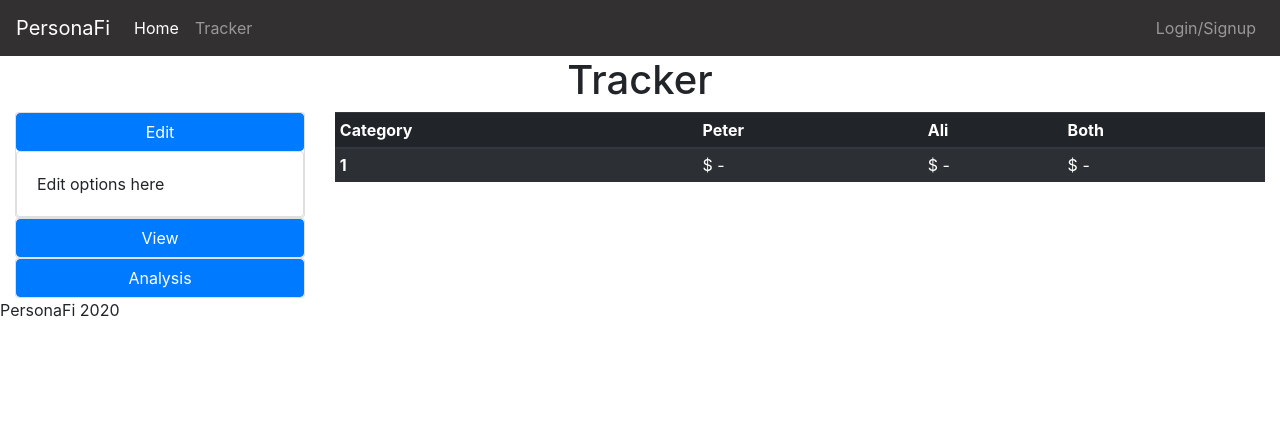
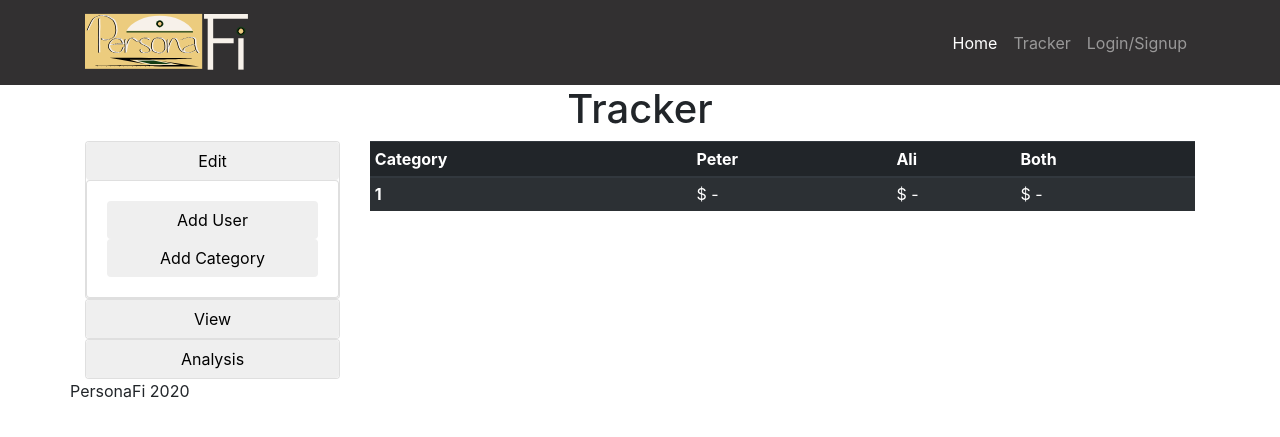
Before and after one commit to petervuyk456/persona_finance, a Flask app: page /tracker/ in a window 1280 px wide, after a click on "Edit". Shown: the top 437 px of the page. Run offline with Flask 2, Linux system fonts and the light colour scheme; parts of the project's set-up code (start-up, migrations or seed data) failed here and were passed over; some libraries are stand-ins or nearby versions.

Commit message:
Made changes to tracker page

```diff
--- a/services/web/project/config.py
+++ b/services/web/project/config.py
@@ -6,6 +6,7 @@ basedir = os.path.abspath(os.path.dirname(__file__))
 class Config(object):
     SQLALCHEMY_DATABASE_URI = os.getenv("DATABASE_URL", "sqlite://")
     STATIC_FOLDER = f'{os.getenv("APP_FOLDER")}/project/static'
+    SEND_FILE_MAX_AGE_DEFAULT = 10
 
 
 class ProductionConfig(Config):
--- a/services/web/project/static/style.css
+++ b/services/web/project/static/css/style.css
@@ -19,6 +19,11 @@ h1 {
 p {
   font-family: verdana;
   font-size: 20px;
+}
+
+#logo {
+  width: 20%;
+  height: auto;
 }
 
 #navbar {
--- a/services/web/project/static/hello.txt
+++ /dev/null
@@ -1 +0,0 @@
-hi!
--- a/services/web/project/templates/base.html
+++ b/services/web/project/templates/base.html
@@ -6,13 +6,13 @@
     <title>
       {% block title %}PersonaFi ~ Home{% endblock title %}
     </title>
-    <link rel="stylesheet" type="text/css" href="{{ url_for('static', filename='style.css')}}">
+    <link rel="stylesheet" type="text/css" href="/static/css/style.css">
     <link rel="stylesheet" href="https://stackpath.bootstrapcdn.com/bootstrap/4.1.0/css/bootstrap.min.css" integrity="sha384-9gVQ4dYFwwWSjIDZnLEWnxCjeSWFphJiwGPXr1jddIhOegiu1FwO5qRGvFXOdJZ4" crossorigin="anonymous">
     <link rel="stylesheet" href="https://use.fontawesome.com/releases/v5.0.10/css/all.css" integrity="sha384-+d0P83n9kaQMCwj8F4RJB66tzIwOKmrdb46+porD/OvrJ+37WqIM7UoBtwHO6Nlg" crossorigin="anonymous">
     </head>
 <body>
 {% include 'navbar.html' %}
-<div class="container-fluid">
+<div class="container">
     {% block body %}
     {% endblock %}
     {% include 'footer.html' %}
--- a/services/web/project/templates/navbar.html
+++ b/services/web/project/templates/navbar.html
@@ -1,5 +1,8 @@
 <nav id="navbar" class="navbar navbar-expand-lg navbar-dark">
-  <a class="navbar-brand" href="{{url_for('home.index')}}">PersonaFi</a>
+<div class="container">
+  <a class="navbar-brand" href={{ url_for('home.index') }}>
+    <img id="logo" alt="PersonaFi Logo" src={{ url_for('static', filename='img/personafi_logo.svg') }}>
+  </a>
   <button
     class="navbar-toggler"
     type="button"
@@ -29,4 +32,5 @@
       </li>
     </ul>
   </div>
+  </div>
 </nav>
--- a/services/web/project/templates/tracker/main.html
+++ b/services/web/project/templates/tracker/main.html
@@ -5,7 +5,8 @@
   <div class="col-lg-3">
     <div class="card">
       <button
-        class="btn btn-primary"
+        id="button_main"
+        class="btn"
         type="button"
         data-toggle="collapse"
         data-target="#collapseEdit"
@@ -15,12 +16,46 @@
         Edit
       </button>
       <div class="collapse" id="collapseEdit">
-        <div class="card card-body">Edit options here</div>
+        <div class="card card-body">
+          <button
+            id="button_sub"
+            class="btn"
+            type="button"
+            data-toggle="collapse"
+            data-target="#collapseAddUser"
+            aria-expanded="false"
+            aria-controls="collapseAddUser"
+          >
+            Add User
+          </button>
+          <div class="collapse" id="collapseAddUser">
+            <div class="card card-body">
+
+            </div>
+          </div>
+          <button
+            id="button_sub"
+            class="btn"
+            type="button"
+            data-toggle="collapse"
+            data-target="#collapseAddCategory"
+            aria-expanded="false"
+            aria-controls="collapseAddCategory"
+          >
+            Add Category
+          </button>
+          <div class="collapse" id="collapseAddCategory">
+            <div class="card card-body">
+
+            </div>
+          </div>
+        </div>
       </div>
     </div>
     <div class="card">
       <button
-        class="btn btn-primary"
+        id="button_main"
+        class="btn
         type="button"
         data-toggle="collapse"
         data-target="#collapseView"
@@ -35,7 +70,8 @@
     </div>
     <div class="card">
       <button
-        class="btn btn-primary"
+        id="button_main"
+        class="btn"
         type="button"
         data-toggle="collapse"
         data-target="#collapseAnalysis"
--- a/services/web/project/tracker/controllers.py
+++ b/services/web/project/tracker/controllers.py
@@ -7,6 +7,10 @@ tracker_blueprint = Blueprint(
     url_prefix="/tracker"
 )
 
+ACTIVE_USERS = []
+MONTHS = 5
+PAGE_NUMBER = 1
+
 
 @tracker_blueprint.route('/')
 def index():
```
Also changed, not shown: services/web/manage.py (+5 -2 lines), services/web/project/tracker/models.py (+23 -3 lines), services/web/project/static/img/favicon.ico (added), services/web/project/static/img/personafi_logo.svg (added).
